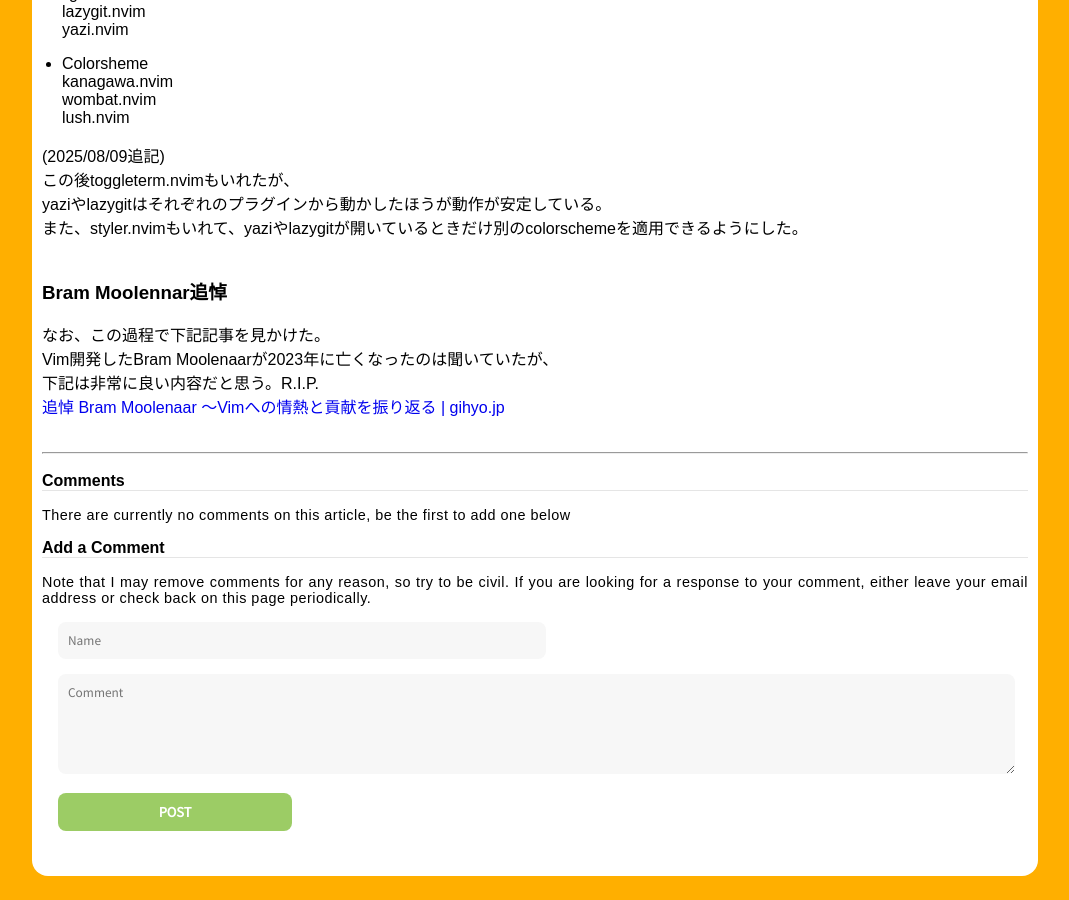
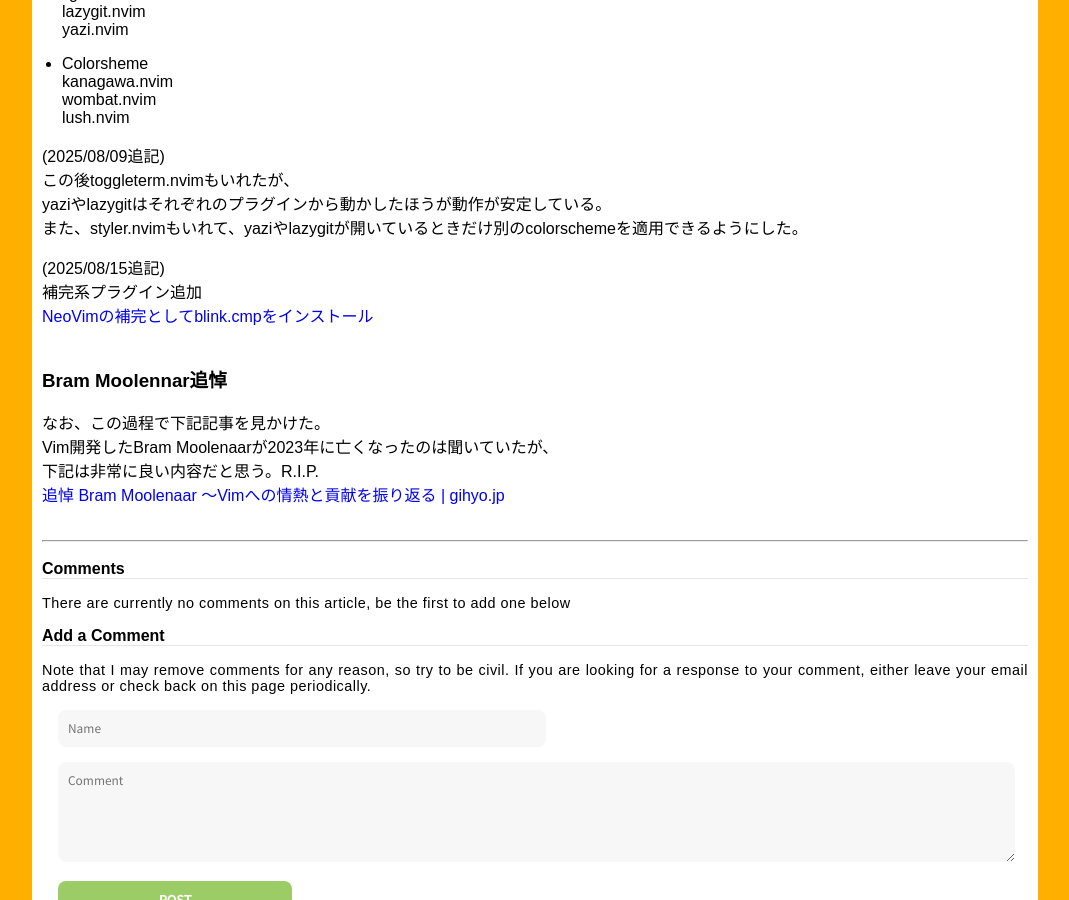
Before and after one commit to ryotakato/ryotakato.github.io, a Jekyll site: the page built from _posts/2025-08-07-reconsider-neovim.md, in a window 1280 px wide and 900 px high, scrolled down 8093 px. Shown: the whole window, without its empty margins (188-1257 px from the left). Built offline with Jekyll 4.4.1, drawn with Linux system fonts in a browser that asks for light colours.

Commit message:
update article

```diff
--- a/_posts/2025-08-07-reconsider-neovim.md
+++ b/_posts/2025-08-07-reconsider-neovim.md
@@ -504,6 +504,10 @@ lush.nvim
 yaziやlazygitはそれぞれのプラグインから動かしたほうが動作が安定している。
 また、styler.nvimもいれて、yaziやlazygitが開いているときだけ別のcolorschemeを適用できるようにした。
 
+(2025/08/15追記)
+補完系プラグイン追加
+[NeoVimの補完としてblink.cmpをインストール](/2025/08/15/install-blink-cmp-nvim)
+
 
 ### Bram Moolennar追悼
 
```
